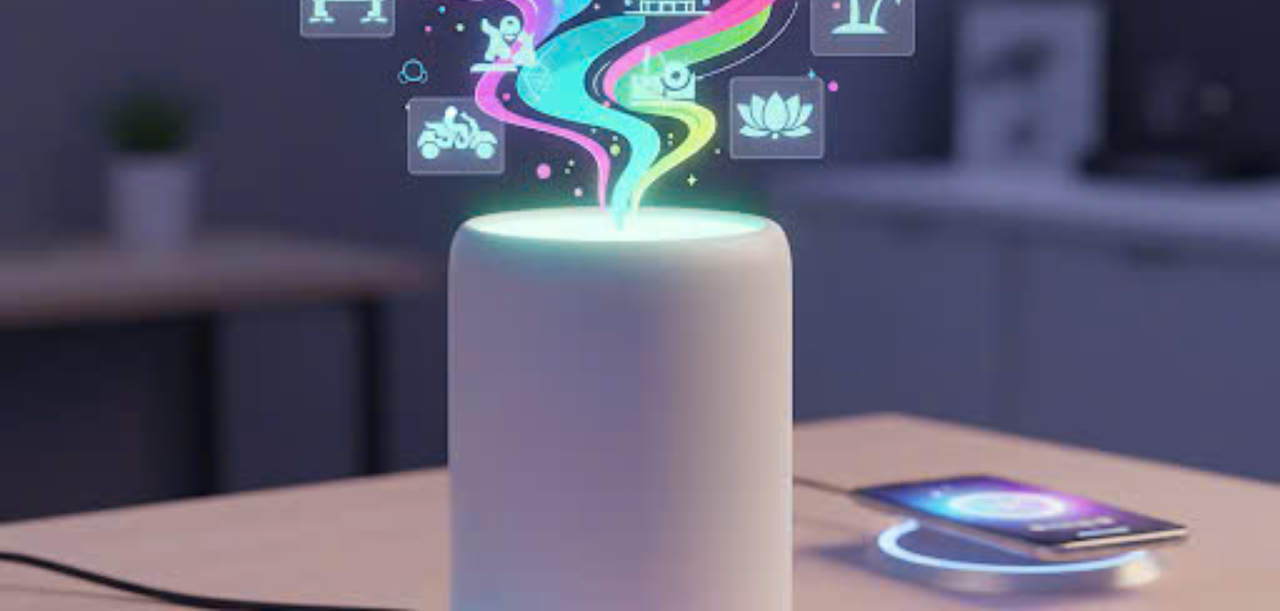
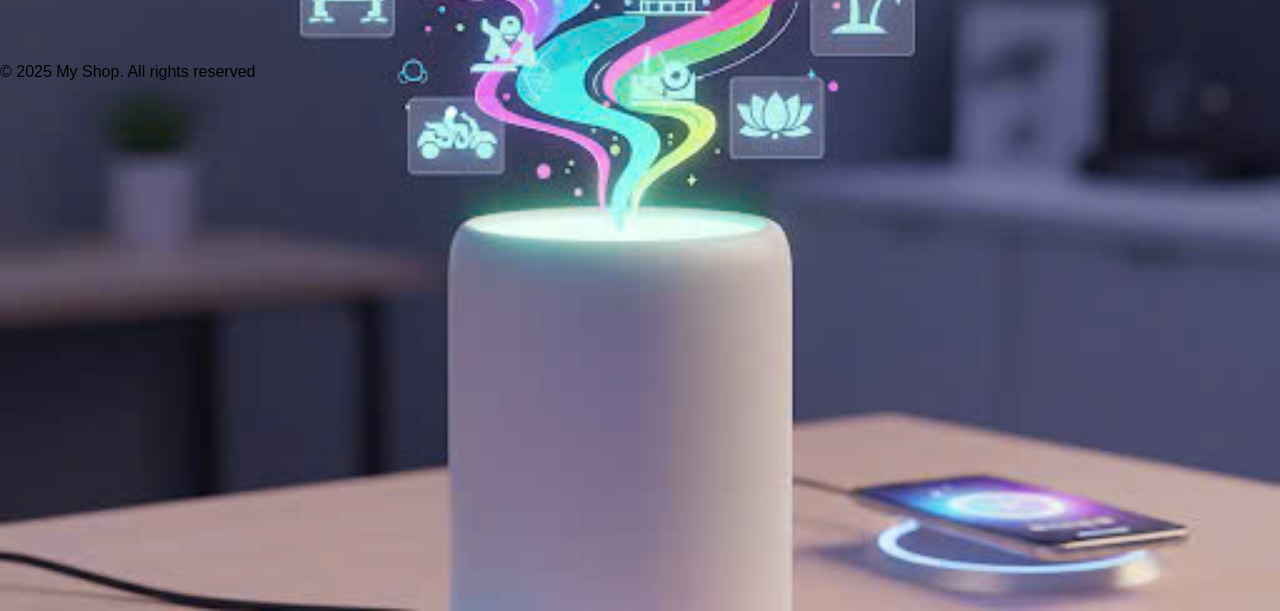
Before and after one commit to ThuanNQ-web/My---Shop, a plain HTML site: page index.htm in a window 1280 px wide. Shown: the part 189-800 px from the top of the page. Drawn offline with Linux system fonts and the light colour scheme.

Commit message:
Update index.htm

```diff
--- a/index.htm
+++ b/index.htm
@@ -40,5 +40,9 @@
     <h1>Welcome to My Shop</h1>
     <p>Your one-stop shop for amazing products!</p>
   </div>
+
+  <footer>
+    © 2025 My Shop. All rights reserved
+  </footer>
 </body>
 </html>
```
